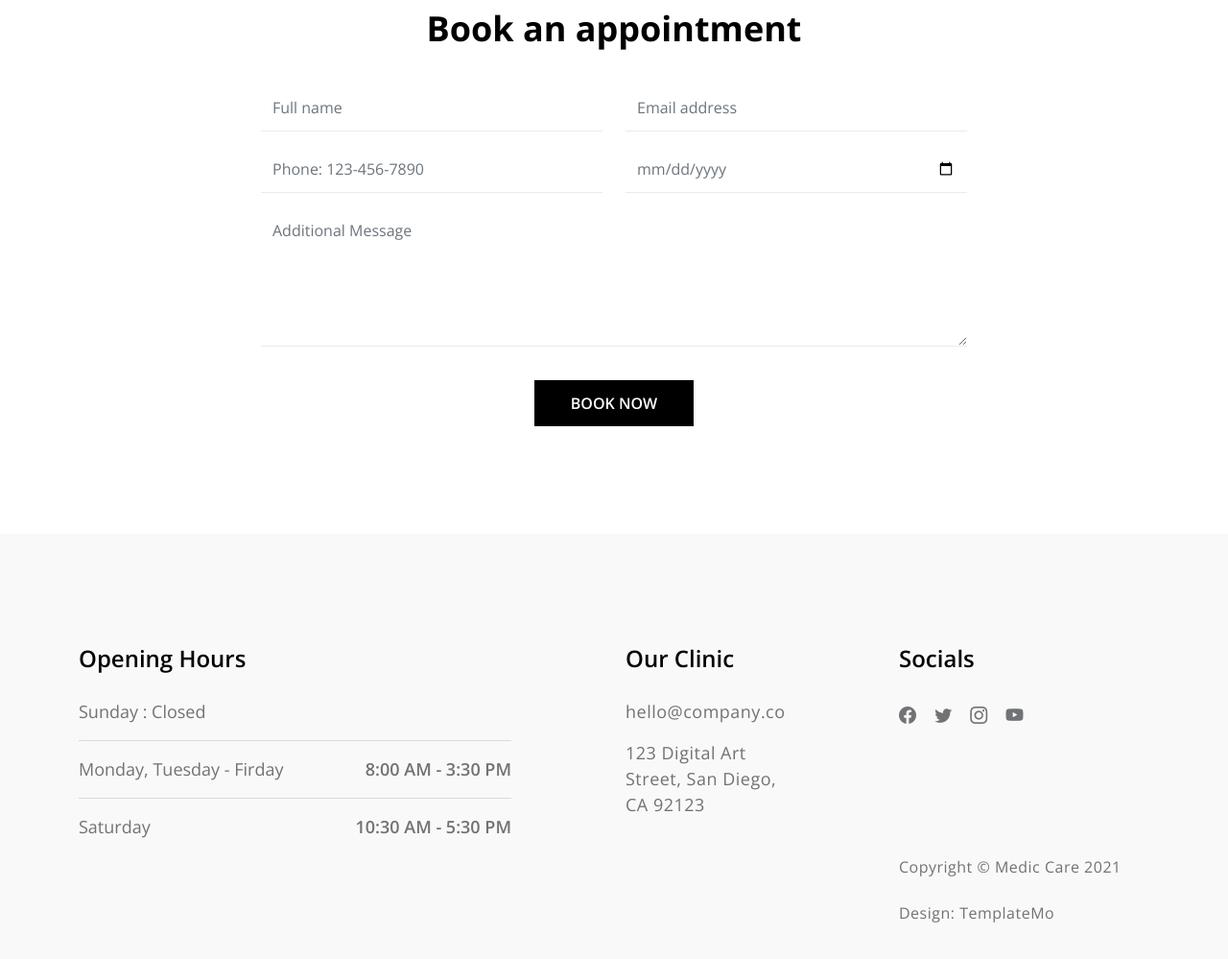
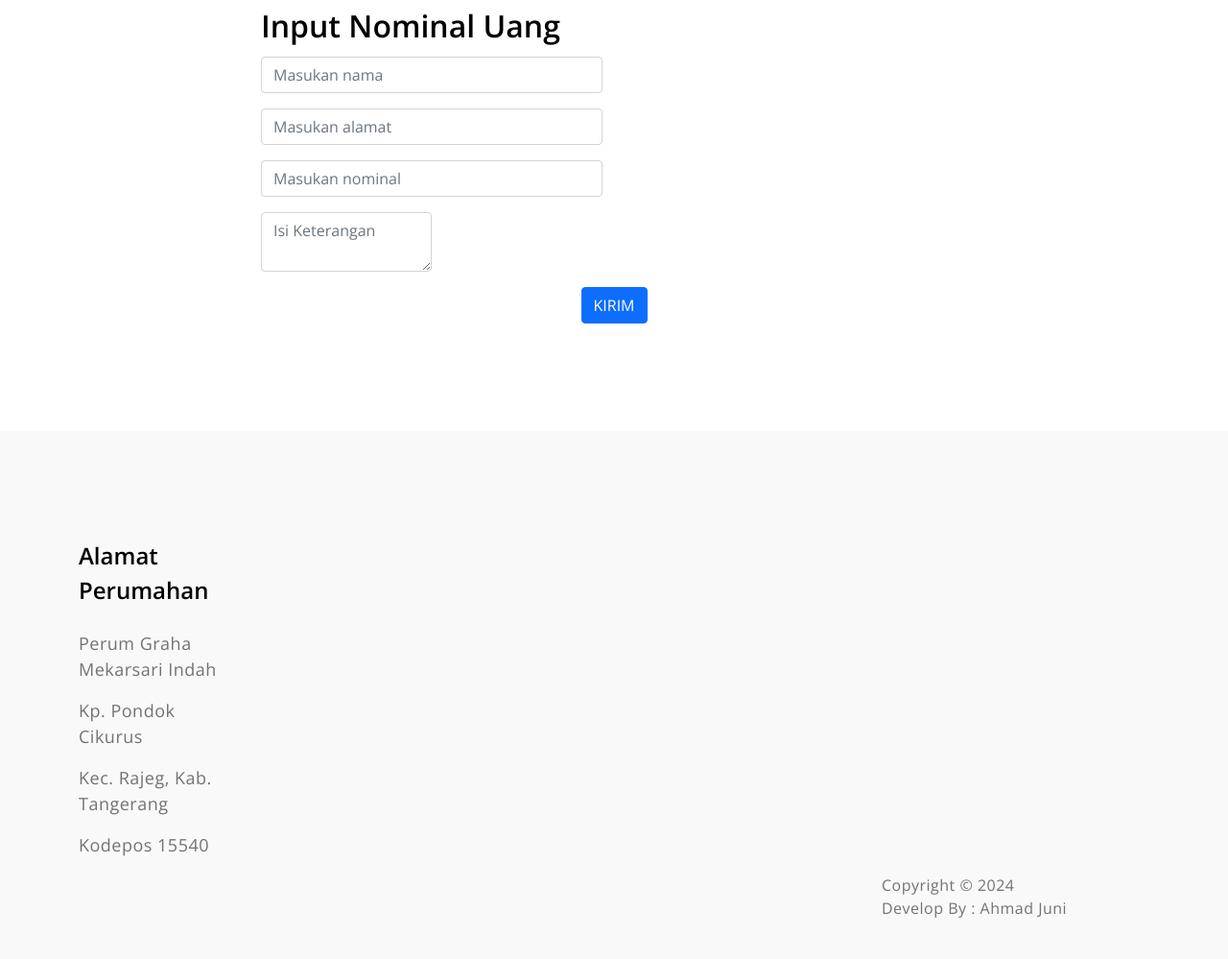
Before and after one commit to J28uni/gmirt02, a plain HTML site: page index.html in a window 1280 px wide. Shown: the part 3903-4902 px from the top of the page at 96% size. Drawn offline with nearby package versions, Linux system fonts and the light colour scheme.

Commit message:
upload baru

```diff
--- a/index.html
+++ b/index.html
@@ -366,40 +366,49 @@
                     <div class="row">
 
                         <div class="col-lg-8 col-12 mx-auto">
-                            <div class="booking-form">
 
-                                <h2 class="text-center mb-lg-3 mb-2">Book an appointment</h2>
+                                <div id="message"></div>
+                                <form id="uangKeamanan" name="submit-to-google-sheet" novalidate="novalidate">
+                                    <div class="row">
+                                        <div class="col-md-6">
+                                            <h3>Input Nominal Uang</h3>
+                                            <div class="form-group">
+                                                <input class="form-control" id="name" type="text" placeholder="Masukan nama" required="required" data-validation-required-message="Nama tidak boleh kosong!" name="nama">
+                                                <p class="help-block text-danger"></p>
+                                            </div>
+                                            <div class="form-group">
+                                                <input class="form-control" id="alamat" type="text" placeholder="Masukan alamat" required="required" data-validation-required-message="Alamat tidak boleh kosong!" name="alamat">
+                                                <p class="help-block text-danger"></p>
+                                            </div>
+                                            <div class="form-group">
+                                                <input class="form-control" id="nominal" type="text" placeholder="Masukan nominal" required="required" data-validation-required-message="Jumlah tidak boleh kosong!" name="nominal">
+                                                <p class="help-block text-danger"></p>
+                                            </div>
 
-                                <form role="form" action="#booking" method="post">
-                                    <div class="row">
-                                        <div class="col-lg-6 col-12">
-                                            <input type="text" name="name" id="name" class="form-control" placeholder="Full name" required>
-                                        </div>
 
-                                        <div class="col-lg-6 col-12">
-                                            <input type="email" name="email" id="email" pattern="[^ @]*@[^ @]*" class="form-control" placeholder="Email address" required>
-                                        </div>
+                                            <div class="col-md-6">
+                                                <div class="form-group">
+                                                    <textarea class="form-control" id="keterangan" type ="text" placeholder="Isi Keterangan" required="required" data-validation-required-message="Keterangan tidak boleh kosong!" name="keterangan"></textarea>
+                                                    <p class="help-block text-danger"></p>
+                                                </div>
+                                            </div>
 
-                                        <div class="col-lg-6 col-12">
-                                            <input type="telephone" name="phone" id="phone" pattern="[0-9]{3}-[0-9]{3}-[0-9]{4}" class="form-control" placeholder="Phone: 123-456-7890">
-                                        </div>
 
-                                        <div class="col-lg-6 col-12">
-                                            <input type="date" name="date" id="date" value="" class="form-control">
 
                                         </div>
 
-                                        <div class="col-12">
-                                            <textarea class="form-control" rows="5" id="message" name="message" placeholder="Additional Message"></textarea>
-                                        </div>
+                                        <div class="clearfix"></div>
+                                        <div class="col-lg-12 text-center">
+                                            <div id="success"></div>
+                                            <button id="sendMessageButton" class="btn btn-primary btn-kirim" data-text="KIRIM" type="submit">KIRIM</button>
 
-                                        <div class="col-lg-3 col-md-4 col-6 mx-auto">
-                                            <button type="submit" class="form-control" id="submit-button">Book Now</button>
+                                            <button id="sendMessageButton" class="btn btn-danger btn-loading d-none" data-text="Loading" type="button" disabled><span class="spinner-grow spinner-grow-sm" role="status" aria-hidden="true"></span>LOADING</button>
                                         </div>
                                     </div>
                                 </form>
 
-                            </div>
+
+
                         </div>
 
                     </div>
@@ -409,58 +418,23 @@
         </main>
 
         <footer class="site-footer section-padding" id="contact">
+
             <div class="container">
                 <div class="row">
+                    <div class="col-lg-2 col-md-6 col-12 my-4 my-lg-0">
+                        <h5 class="mb-lg-4 mb-3">Alamat Perumahan</h5>
+                        <p>Perum Graha Mekarsari Indah</p>
+                        <p>Kp. Pondok Cikurus</p>
+                        <p>Kec. Rajeg, Kab. Tangerang</p>
+                        <p>Kodepos 15540</p>
+                    </div>
+                </div>
+                <div class="col-lg-3 col-12 ms-auto mt-4 mt-lg-0">
+                    <p class="copyright-text">Copyright © 2024
+                    <br>Develop By :  Ahmad Juni</p>
+                </div>
+            </div>
 
-                    <div class="col-lg-5 me-auto col-12">
-                        <h5 class="mb-lg-4 mb-3">Opening Hours</h5>
-
-                        <ul class="list-group list-group-flush">
-                            <li class="list-group-item d-flex">
-                                Sunday : Closed
-                            </li>
-
-                            <li class="list-group-item d-flex">
-                                Monday, Tuesday - Firday
-                                <span>8:00 AM - 3:30 PM</span>
-                            </li>
-
-                            <li class="list-group-item d-flex">
-                                Saturday
-                                <span>10:30 AM - 5:30 PM</span>
-                            </li>
-                        </ul>
-                    </div>
-
-                    <div class="col-lg-2 col-md-6 col-12 my-4 my-lg-0">
-                        <h5 class="mb-lg-4 mb-3">Our Clinic</h5>
-
-                        <p><a href="mailto:hello@company.co">hello@company.co</a><p>
-
-                        <p>123 Digital Art Street, San Diego, CA 92123</p>
-                    </div>
-
-                    <div class="col-lg-3 col-md-6 col-12 ms-auto">
-                        <h5 class="mb-lg-4 mb-3">Socials</h5>
-
-                        <ul class="social-icon">
-                            <li><a href="#" class="social-icon-link bi-facebook"></a></li>
-
-                            <li><a href="#" class="social-icon-link bi-twitter"></a></li>
-
-                            <li><a href="#" class="social-icon-link bi-instagram"></a></li>
-
-                            <li><a href="#" class="social-icon-link bi-youtube"></a></li>
-                        </ul>
-                    </div>
-
-                    <div class="col-lg-3 col-12 ms-auto mt-4 mt-lg-0">
-                        <p class="copyright-text">Copyright © Medic Care 2021
-                        <br><br>Design: <a href="https://templatemo.com" target="_parent">TemplateMo</a></p>
-                    </div>
-
-                </div>
-            </section>
         </footer>
 
         <!-- JAVASCRIPT FILES -->
@@ -469,12 +443,12 @@
         <script src="js/owl.carousel.min.js"></script>
         <script src="js/scrollspy.min.js"></script>
         <script src="js/custom.js"></script>
-<!--
+        <script src="js/jqBootstrapValidation.js"></script>
+        <script src="../gmirt02/js/bootstrap.bundle.min.js"></script>
+        <!-- ALL PLUGINS -->
+        <script src="js/custom.js"></script>
+        <script src="js/jquery.vide.js"></script>
+        <script src="../gmirt02/js/mail.js"></script>
 
-TemplateMo 566 Medic Care
-
-https://templatemo.com/tm-566-medic-care
-
--->
     </body>
 </html>
--- /dev/null
+++ b/js/mail.js
@@ -0,0 +1,30 @@
+<!-- skrip google sheets -->
+      const scriptURL = 'https://script.google.com/macros/s/AKfycbzZ938J5f9-KQyImSaHykl9gpQsT8vKipj5Ke9Vj980dMoB2ZDefFDUuQST0hEuynbF/exec';
+      const form = document.forms['submit-to-google-sheet'];
+      const btnKirim = document.querySelector('.btn-kirim');
+      const btnLoading = document.querySelector('.btn-loading');
+      //const myAlert = document.querySelector('.my-alert');
+
+      form.addEventListener('submit', e => {
+        e.preventDefault();
+
+        //klik tombol submit->tombol loading muncul
+        btnLoading.classList.toggle('d-none');
+        btnKirim.classList.toggle('d-none');
+        fetch(scriptURL, { method: 'POST', body: new FormData(form)})
+          .then(response => {
+            //klik tombol submit->tombol kirim muncul
+            btnLoading.classList.toggle('d-none');
+            btnKirim.classList.toggle('d-none');
+
+            //direct link
+            window.location.href = "index.html";
+
+            //tampil alert
+            //myAlert.classList.toggle('d-none');
+            //reset form input jadi kosong
+            //form.reset();
+            console.log('Success!', response)
+          })
+          .catch(error => console.error('Error!', error.message))
+      })
```
Also changed, not shown: js/uangkeamanan.js (added, +76 -0 lines).
